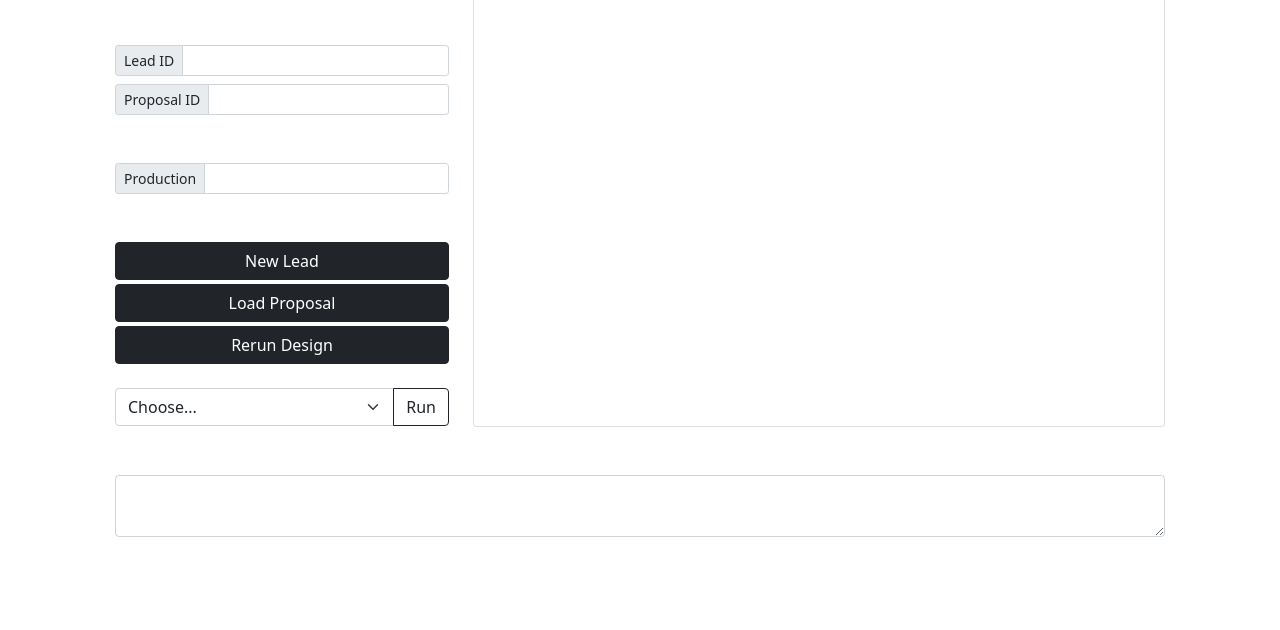
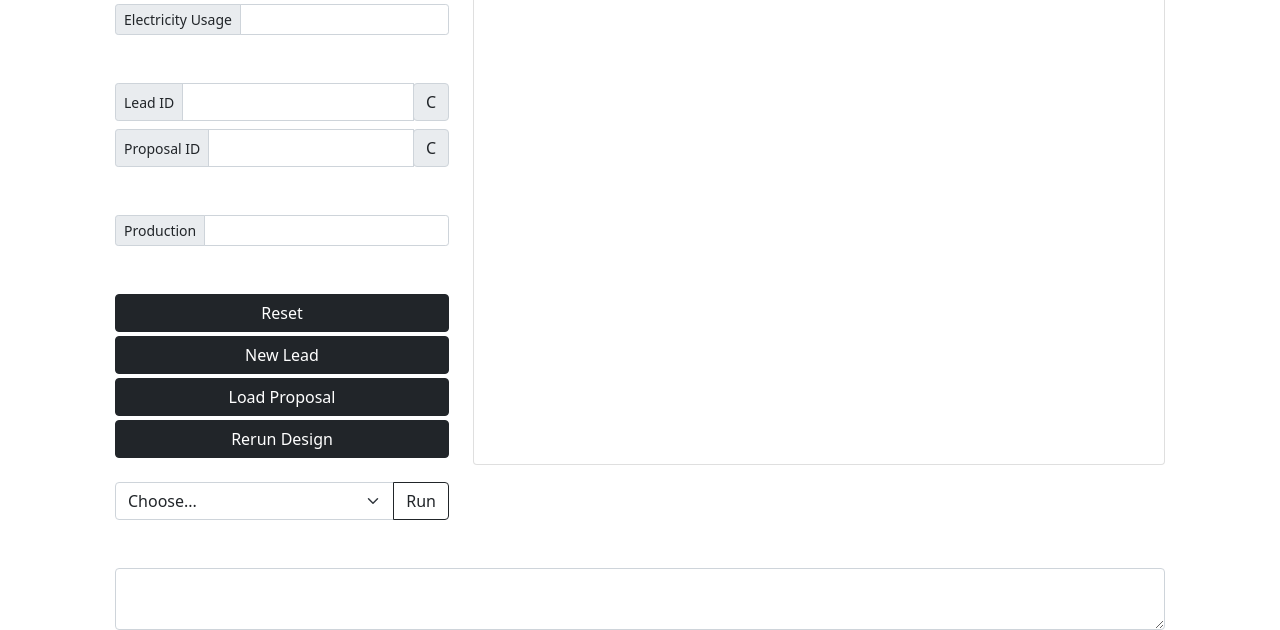
Before and after one commit to Bardia101/proposal-iframe-demo, a plain HTML site: page index.html in a window 1280 px wide. Shown: the part 177-807 px from the top of the page. Drawn offline with nearby package versions, Linux system fonts and the light colour scheme.

Commit message:
navigation link-copy buttons

```diff
--- a/index.html
+++ b/index.html
@@ -28,11 +28,14 @@
 
     <!-- Begin page content -->
     <main class="flex-shrink-0">
+		<a class="btn btn-link" href='../designer-iframe-demo/index.html'>Go To Designer Page</a>
+
         <div class="container">
             <h1 class="mt-5">iframe demo</h1>
 
             <div class="row">
                 <div class="col-lg-4">
+					<form>
 						<div class="input-group input-group-sm">
 							<span class="input-group-text">Coordinates</span>
 							<input id="coordinates" type="text" class="form-control">
@@ -41,14 +44,19 @@
 							<span class="input-group-text">Electricity Usage</span>
 							<input id="usage" type="text" class="form-control">
 						</div>
-
 						<div class="input-group input-group-sm mt-5">
 							<span class="input-group-text">Lead ID</span>
 							<input id="lead-id" type="text" class="form-control">
+							<div class="input-group-append">
+								<button class="input-group-text copyID">C</button>
+							</div>
 						</div>
 						<div class="input-group input-group-sm mt-2">
 							<span class="input-group-text">Proposal ID</span>
 							<input id="proposal-id" type="text" class="form-control">
+							<div class="input-group-append">
+								<button class="input-group-text copyID">C</button>
+							</div>
 						</div>
 						<div class="input-group input-group-sm mt-5">
 							<span class="input-group-text">Production</span>
@@ -56,6 +64,9 @@
 						</div>
 
 						<div class="d-grid gap-2 mt-5">
+							<button class="btn btn-dark" type="reset"">Reset</button>
+						</div>
+						<div class="d-grid gap-2 mt-1">
 							<button class="btn btn-dark" type="button" onclick="generate()">New Lead</button>
 						</div>
 						<div class="d-grid gap-2 mt-1">
@@ -75,6 +86,7 @@
 								<button class="btn btn-outline-dark" type="button" onclick="handleFunc()">Run</button>
 							</div>
 						</div>
+					</form>
                 </div>
                 <div class="col-lg-8">
                     <div class="card iframe-card">
@@ -100,7 +112,12 @@
     <script>
         $(function () {
             window.addEventListener('message', handleMessage);
+			$('.copyID').click(function() {
+				v = $(this).parent().prev('input').val();
+				navigator.clipboard.writeText(v);
 			});
+        });
+
     </script>
 </body>
 
```
Lines whose indentation alone changed are shown as unchanged.
